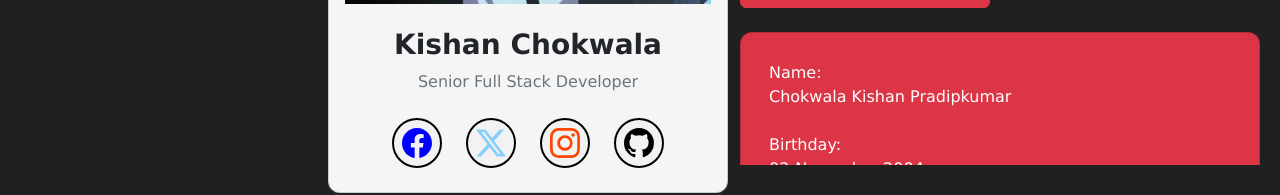
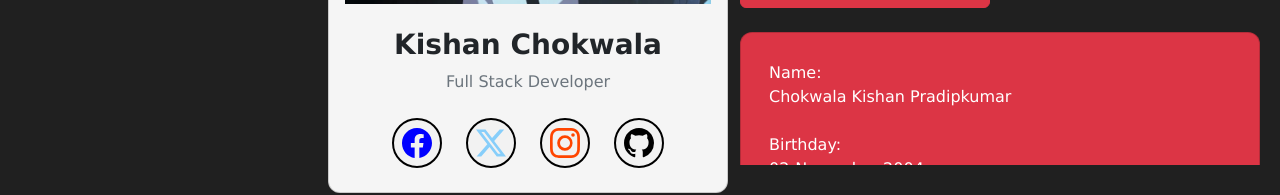
Before and after one commit to kishuu2/portfolio, a React (Create React App) app: page / in a window 1280 px wide. Shown: the part 511-706 px from the top of the page. Built offline with nearby package versions, Linux system fonts and the light colour scheme.

Commit message:
added channle name

```diff
--- a/src/App.js
+++ b/src/App.js
@@ -2,7 +2,6 @@ import React, { useState, useEffect } from 'react';
 import './App.css';
 import Preloader from './Components/Preloader';
 import Home from './Components/Home';
-import cv from "./images/chokwalakishan.pdf";
 
 
 function App() {
--- a/src/Components/Home.js
+++ b/src/Components/Home.js
@@ -121,7 +121,7 @@ export default function Home() {
                   <img src={one} alt="Profile" className='img-fluid mx-auto d-block' />
                   <br />
                   <h3><strong>Kishan Chokwala</strong></h3>
-                  <p className='text-secondary'>Senior Full Stack Developer</p>
+                  <p className='text-secondary'>Full Stack Developer</p>
 
                   <div className="d-flex gap-4 two p-2">
                     <a href="https://www.facebook.com/Kishuu2/" className='social'><svg xmlns="http://www.w3.org/2000/svg" width="30" height="30" fill="blue" className="bi bi-facebook" viewBox="0 0 16 16">
@@ -552,7 +552,7 @@ export default function Home() {
               <img src={one} alt="Profile" className='img-fluid mx-auto d-block' />
               <br />
               <h3><strong>Kishan Chokwala</strong></h3>
-              <p className='text-secondary'>Senior Full Stack Developer</p>
+              <p className='text-secondary'>Full Stack Developer</p>
 
               <div className="d-flex gap-4 two p-2">
                 <a href="https://www.facebook.com/Kishuu2/" className='social'><svg xmlns="http://www.w3.org/2000/svg" width="30" height="30" fill="blue" className="bi bi-facebook" viewBox="0 0 16 16">
```
